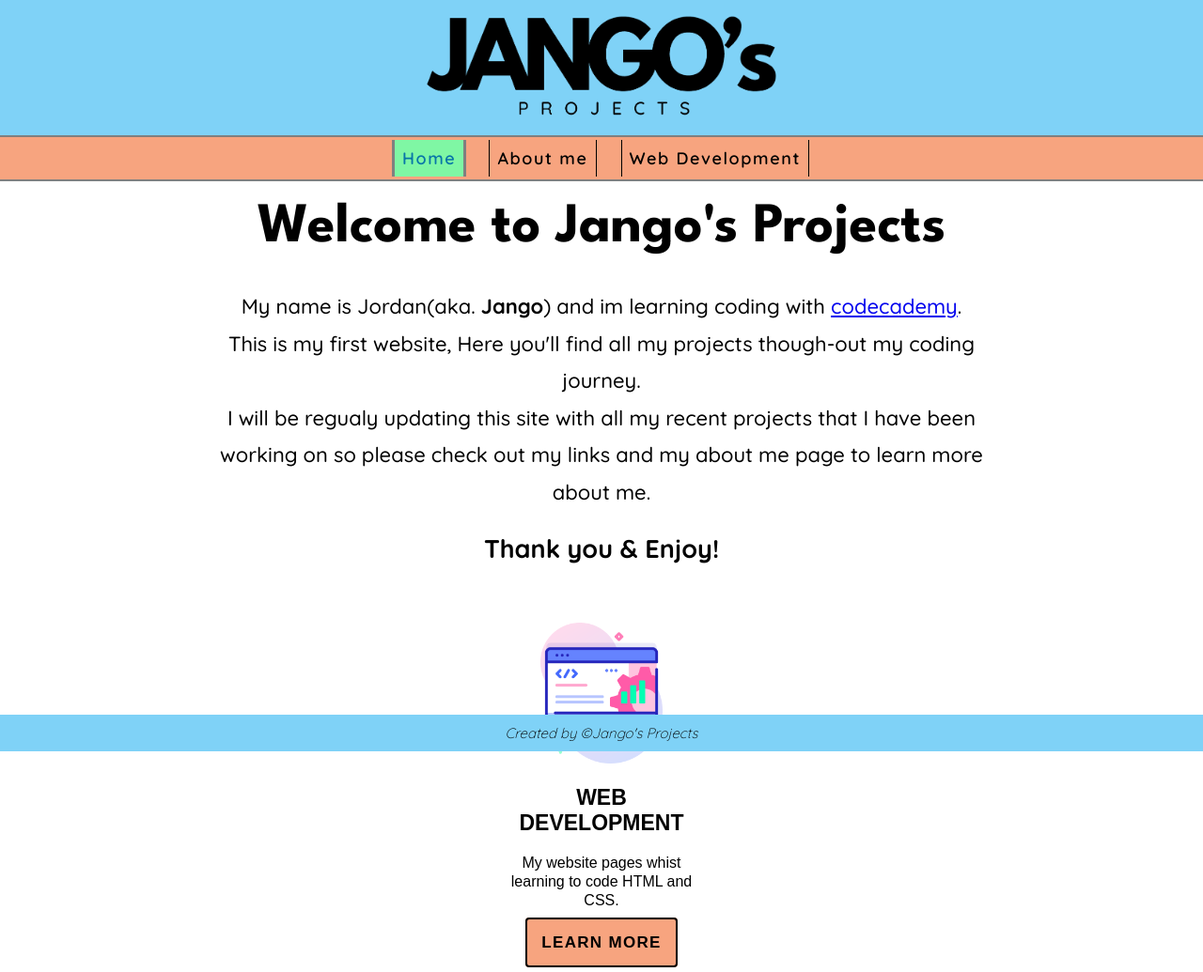
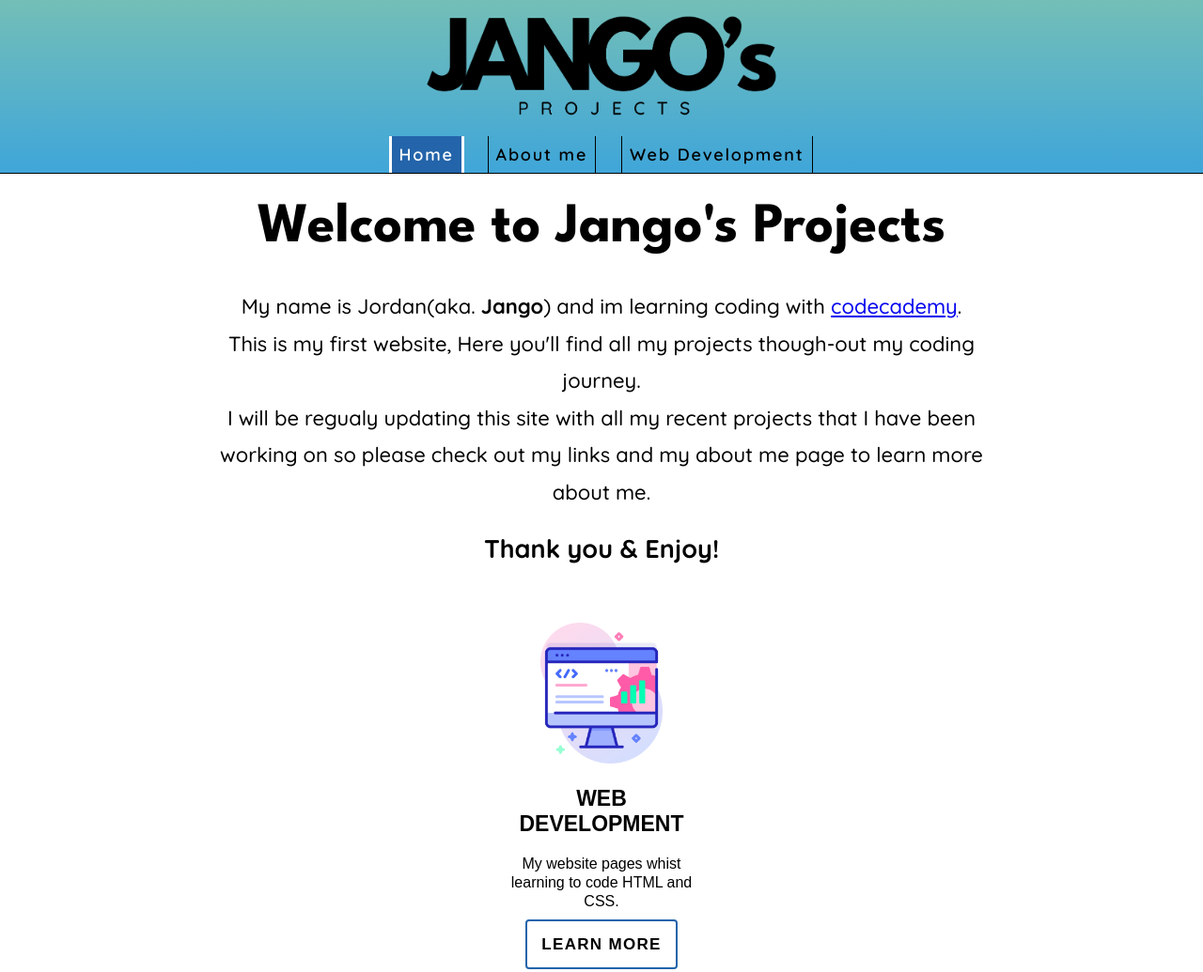
Before and after one commit to Jangos-Projects/Jangos-Projects.github.io, a plain HTML site: page Index.html in a window 1280 px wide. Shown: the top 1035 px of the page at 94% size. Drawn offline with Linux system fonts and the light colour scheme.

Commit message:
update banner, footer and links

```diff
--- a/Index.html
+++ b/Index.html
@@ -2,20 +2,20 @@
 <html lang="en" dir="ltr">
   <head>
     <meta charset="utf-8">
-
     <link rel="preconnect" href="https://fonts.googleapis.com">
     <link rel="preconnect" href="https://fonts.gstatic.com" crossorigin>
     <link href="https://fonts.googleapis.com/css2?family=League+Spartan:wght@100..900&family=Quicksand:wght@300..700&display=swap" rel="stylesheet">
-
-    <title>Jango's Projects</title>
-
     <link rel="stylesheet" href="./resources/css/master.css">
     <link rel="stylesheet" href="./pages/00-00-index/local-css/index.css">
-
+    <title>Jango's Projects</title>
   </head>
 
   <body>
+    <div class="container-all">
+
       <header>
+
+        <div class="banner-nav">
           <div class="banner">
             <img src="./resources/images/Logo/Melon-Transparent-back.png" alt="Jango Website Logo">
           </div>
@@ -27,7 +27,7 @@
             <a href="./02-00-web-devlop.html">Web Development</a>
             </nav>
           </div>
-
+        </div>
       </header>
 
       <Main>
@@ -41,7 +41,6 @@
           My name is Jordan(aka. <strong>Jango</strong>) and im learning coding with <a href="https://www.codecademy.com" target="_blank" rel="noopener noreferrer">codecademy</a>.<br>
           This is my first website, Here you'll find all my projects though-out my coding journey.<br>
           I will be regualy updating this site with all my recent projects that I have been working on so please check out my links and my about me page to learn more about me.<br>
-
           <div id="thank-you">
             <strong>Thank you & Enjoy!</strong>
           </div>
@@ -50,17 +49,14 @@
 
         <section class="supporting">
           <div class="container">
-
               <div class="web-development">
                 <img src="./resources/images/icons/web-development.png" alt="Web Development Pages icon">
                 <h2>Web Development</h2>
                 <p>My website pages whist learning to code HTML and CSS.</p>
                 <a href="./02-00-web-devlop.html">Learn More</a>
               </div>
-
           </div>
         </section>
-
       </Main>
 
       <footer>
@@ -69,5 +65,6 @@
         </div>
       </footer>
 
+    </div>
   </body>
 </html>
--- a/pages/00-00-index/local-css/index.css
+++ b/pages/00-00-index/local-css/index.css
@@ -51,17 +51,20 @@
 }
 .supporting a {
     color: black;
-    background-color: #f7a47f;
     font-weight: 600;
     font-size: 17px;
     letter-spacing: 1.3px;
     text-decoration: none;
     text-transform: uppercase;
     padding: 15px;
-    border: 2px solid black;
+    border: 2px solid #2364AA;
     border-radius: 4px;
     margin-bottom: 10px;
 }
 .supporting a:hover {
-    background-color: #7ff7a4;
+    background-color: #2364AA;
+    color: #fff;
 }
+.supporting a:active {
+    background-color: #3DA5D9;
+}
--- a/resources/css/master.css
+++ b/resources/css/master.css
@@ -1,27 +1,63 @@
 * {
   box-sizing: border-box;
+}
+
+html {
+  font-size: 18px;
+}
+
+@media only screen and (max-width: 1000px) {
+  html {
+    font-size: 16px;
+  }
+}
+
+@media only screen and (max-width: 680px) {
+  html {
+    font-size: 14px;
+  }
 }
 
 body {
   font-family: "Quicksand", sans-serif;
   font-weight: 500;
   font-style: normal;
-  margin: 0 auto;
 }
+
+body, html {
+  margin: 0;
+  padding: 0;
+}
+
+.container-all {
+  display: flex;
+  flex-direction: column;
+  min-height: 100vh;
+}
+
+main {
+  flex: 1;
+}
+
+/*Banner and navigation */
 
 header {
   width: 100%;
   position: fixed;
   z-index: 10;
-    background-color: #7fd2f7;
-    border-bottom: 2px solid grey;
   top: 0px;
+  background: hsla(200, 67%, 55%, 1);
+  background: linear-gradient(90deg, hsla(200, 67%, 55%, 1) 0%, hsla(174, 37%, 60%, 1) 100%);
+  background: -moz-linear-gradient(90deg, hsla(200, 67%, 55%, 1) 0%, hsla(174, 37%, 60%, 1) 100%);
+  background: -webkit-linear-gradient(90deg, hsla(200, 67%, 55%, 1) 0%, hsla(174, 37%, 60%, 1) 100%);
+  filter: progid: DXImageTransform.Microsoft.gradient( startColorstr="#3DA5D9", endColorstr="#73BFB8", GradientType=1 );
+  box-shadow: 0px 1px;
 }
 
 .banner {
   padding: 15px 20px;
   text-align: center;
-    border-bottom: 2px solid grey ;
+  border-bottom: 0px solid black;
 }
 
 .banner img {
@@ -29,36 +65,38 @@ header {
 }
 
 .nav {
-    background-color: #f7a47f;
   text-align: center;
   letter-spacing: 0.1em;
 }
 
 .nav a {
-    background-color: #f7a47f;
   border-right: 1px solid black;
   border-left: 1px solid black;
-    color: black;
+  color: #000;
   display: inline-block;
   padding: 8px;
-    margin: 3px 10px;
+  margin: 0px 10px;
   text-decoration: none;
   font-size: 18px;
   font-weight: 600;
 }
 
 .active-page, .nav a:hover {
-    background-color: #7ff7a4 !important;
-    color: black;
-    border-right: 3px solid grey !important;
-    border-left: 3px solid grey !important;
-    margin: 3px 8px !important;
+  background-color: #2364AA !important;
+  color: #fff;
+  border-right: 3px solid white !important;
+  border-left: 3px solid white !important;
+  margin: 0px 8px !important;
 }
 
 .active-page, .nav a:active {
-    color: #0876a8 !important;
+  color: #fff !important;
+}
+.nav a:active {
+  background-color: #3DA5D9 !important;
 }
 
+/*main section */
 main {
   position: relative;
   margin-top: 200px;
@@ -83,23 +121,19 @@ main {
   position:relative;
 }
 
+/*footer*/
 footer {
-    background-color: #7fd2f7;
-    padding: 0px 0;
-    width: 100%;
-    bottom: 0px;
-    position: fixed;
-    z-index: 2;
+  height: 40px;
+  background-color: #2364AA;
+  display: flex;
 }
-.created-by {
-    max-width: 940px;
-    margin: 0 auto;
-    padding: 0 10px;
-    text-align: center;
+footer .created-by {
+  flex-grow: 1;
+  align-self: center;
 }
 .created-by p {
-    font-size: 15px;
-    font-weight: 300;
+  text-align: center;
+  margin: 0;
+  color: #fff;
   font-style: italic;
-    margin: 10px 0px;
 }
```
Also changed, not shown: 01-00-about-me.html (+10 -32 lines), 01-01-about-me-pets.html (+3 -6 lines), 02-00-web-devlop.html (+2 -3 lines), template.html (+5 -2 lines). Lines whose indentation alone changed are shown as unchanged.
